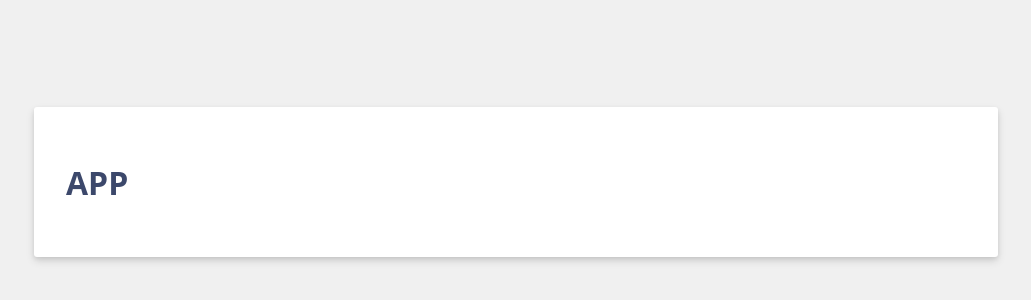
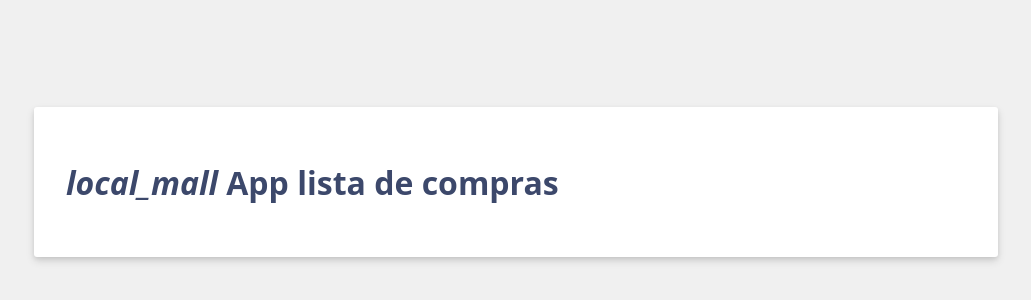
Before and after one commit to LANH27/VueJs-ShoppigCart, a Vue app: page / in a window 1280 px wide. Shown: the part 218-518 px from the top of the page, without its empty margins (124-1155 px from the left). Built offline with nearby package versions, Linux system fonts and the light colour scheme.

Commit message:
⭐Feat: App.vue Add a header in the UI

```diff
--- a/src/App.vue
+++ b/src/App.vue
@@ -1,10 +1,17 @@
 <script setup>
-
+// Importando funcion para crear referencias reactivas
+import { ref } from 'vue'
+// Creando una referencia reactiva de tipo string
+const header = ref('App lista de compras');
+const shoppingIcon = ref('material-icons shopping-cart-icon');
 </script>
 
 <template>
-<h1>APP</h1>
+<h1><i v-bind:class=" shoppingIcon">local_mall</i> {{ header }}</h1>
 </template>
 
 <style scoped>
+.shopping-cart-icon{
+  font-size: 2rem;
+}
 </style>
```
